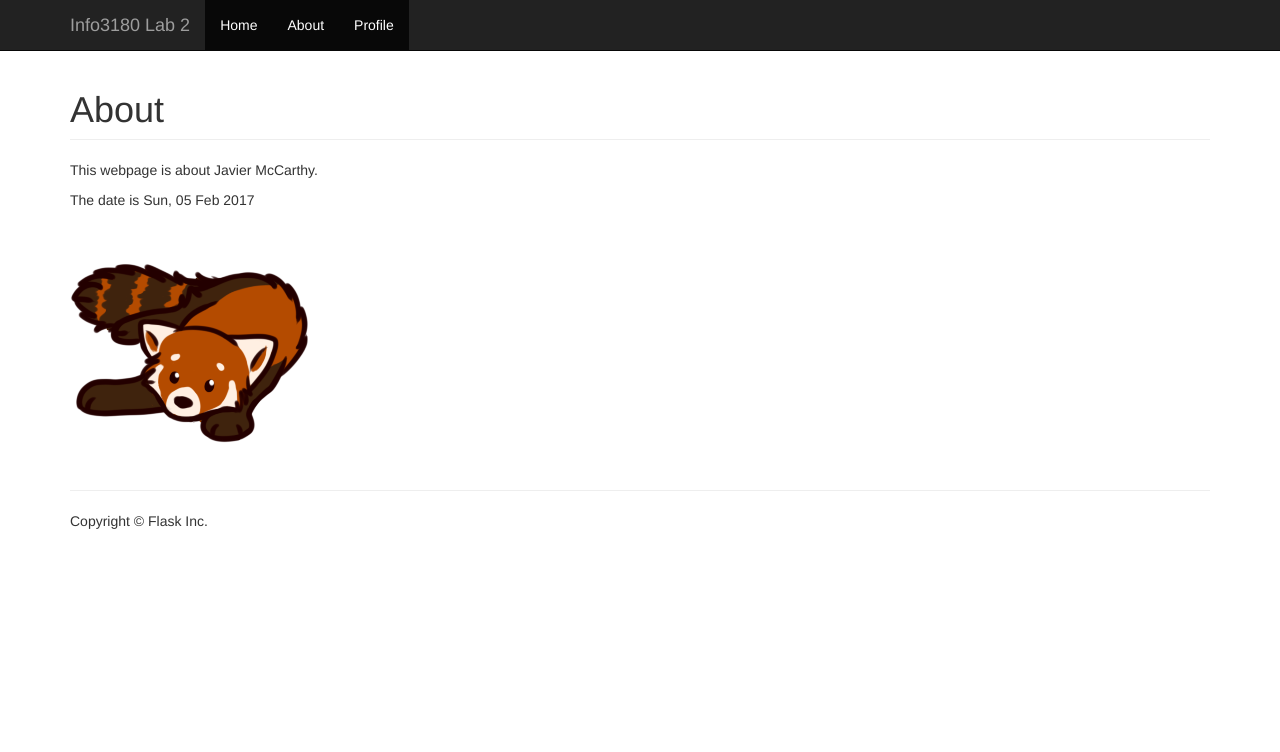
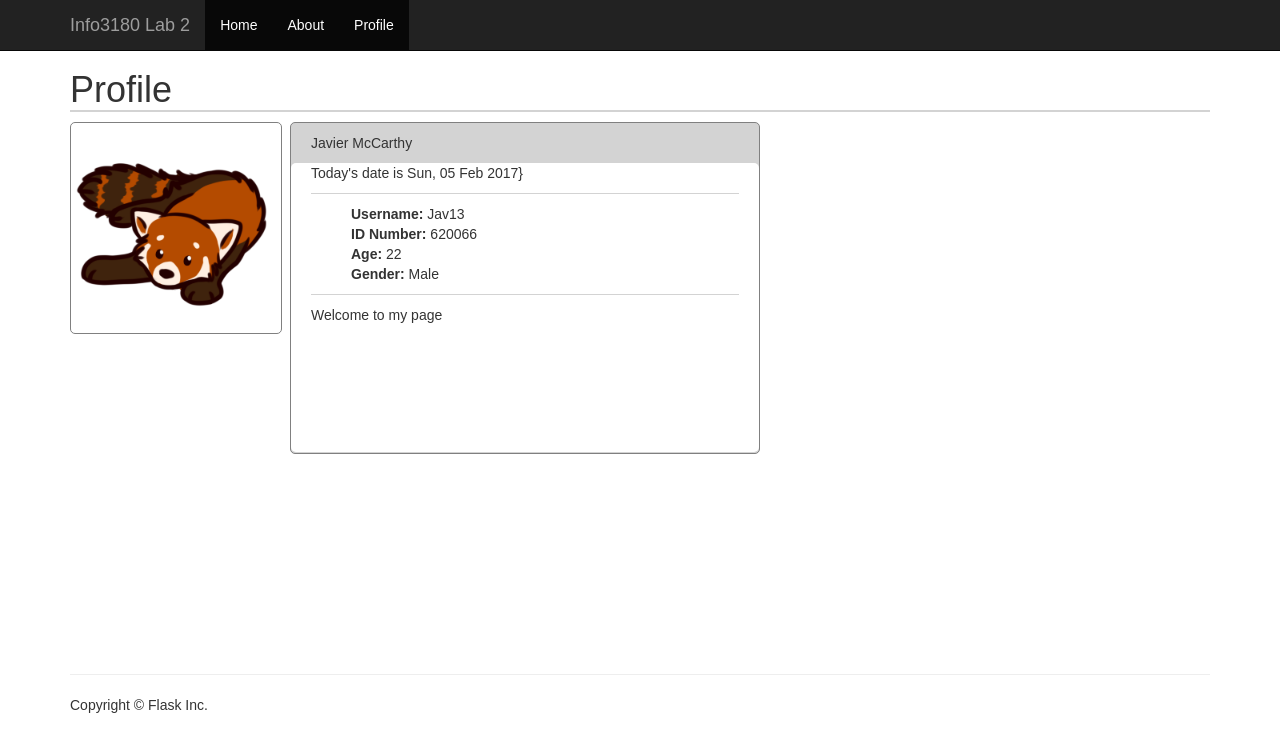
Before and after one commit to javiconrad13/info3180-lab2, a Flask app: page /profile in a window 1280 px wide. Shown: the top 752 px of the page. Run offline with Flask 2, Linux system fonts and the light colour scheme; some libraries are stand-ins or nearby versions.

Commit message:
Finished lab

```diff
--- a/app/templates/profile.html
+++ b/app/templates/profile.html
@@ -1,8 +1,90 @@
 {% extends "base.html" %}
 
 {% block main %}
-<h1 class="page-header">About</h1>
-<p>This webpage is about {{ name }}.</p>
-<p>The date is {{ time }}</p>
-<img src={{ url_for('static', filename = "Red-Panda.png") }}/>
+<head>
+    <style>
+        body {
+            font-family: "arial";
+              margin-left: auto ;
+              margin-right: auto ;
+        }
+
+        h1 {
+            border-bottom: 2px solid lightgrey;
+        }
+
+        photo {
+             border-radius: 5px;
+             border: 1px solid grey;
+             padding-top: 5px;
+             padding-right: 5px;
+             padding-bottom: 5px;
+             padding-left: 5px;
+             float:left;
+        }
+
+        img{
+           width:200px;
+           height:200px;
+
+        }
+
+        ul {
+            list-style-type:none;
+
+        }
+
+        p1{
+            background-color: lightgrey;
+            padding-left:20px;
+        }
+
+        #container{
+            position: relative;
+            background-color: lightgrey;
+            border: 1px solid grey;
+            margin-bottom: 200px;
+            margin-right: 450px;
+            margin-left: 220px;
+            border-radius: 5px;
+            padding-bottom: 300px;
+            padding-top:10px;
+        }
+
+        #about{
+            background:white;
+            width : 468px;
+            height: 289px;
+            position: absolute;
+            transform: translate(0px,10px);
+            border-radius: 5px;
+        }
+    </style>
+</head>
+
+<body>
+    <h1>
+        Profile
+    </h1>
+    <photo>
+        <img src={{ url_for('static', filename = "Red-Panda.png") }}/>
+    </photo>
+
+<div id="container">
+<p1>
+     {{ name }}
+</p1>
+
+<div id="about" >
+<p style="margin-left:20px;border-bottom:1px solid lightgrey;margin-right:20px;padding-bottom:10px;"> Today's date is {{ time }}}</p>
+   <ul style="margin-left:20px;border-bottom:1px solid lightgrey;margin-right:20px;padding-bottom:10px;">
+         <li><b>Username:</b> Jav13</li>
+         <li><b>ID Number:</b> 620066</li>
+         <li><b>Age:</b> 22</li>
+         <li><b>Gender:</b> Male</li>
+   </ul>
+<p style="margin-left:20px;"> Welcome to my page</p>
+</div>
+
+</body>
 {% endblock %}
```
